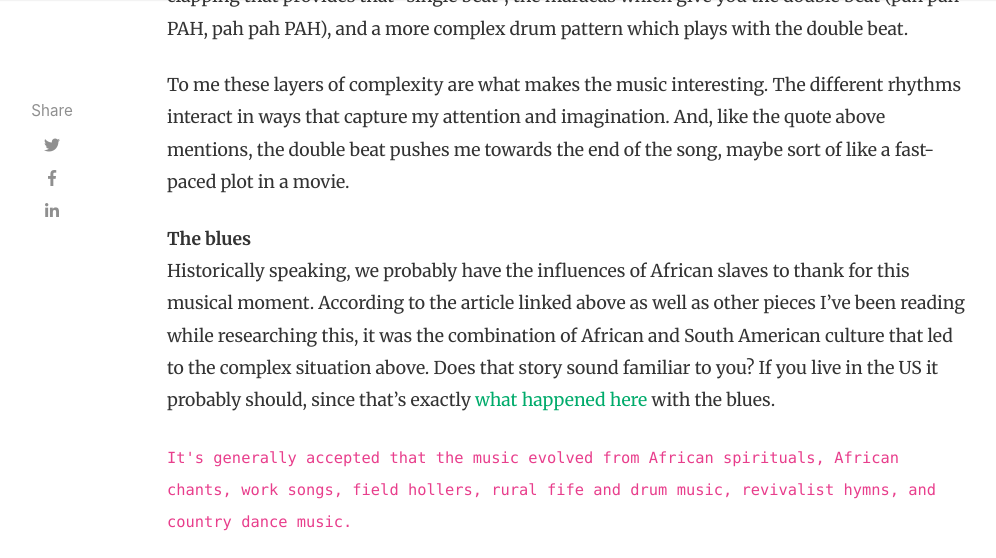
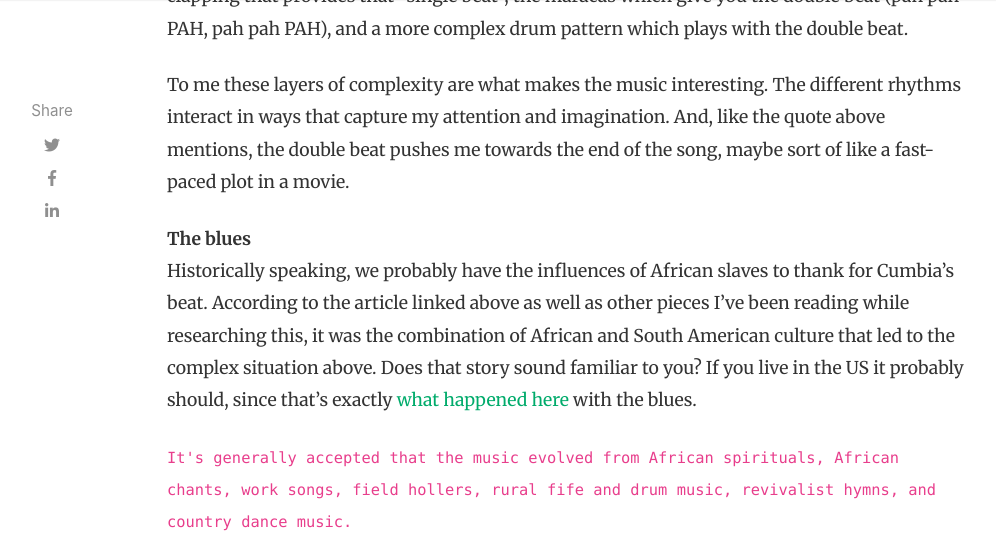
Before and after one commit to elialbert/elialbert.github.com, a Jekyll site: the page built from _posts/2019-11-9-cheesiness3.md, in a window 1280 px wide and 900 px high, scrolled down 2662 px, cut to the strip 0-558 px from the top of the window. Shown: the whole strip, without its empty margins (118-1114 px from the left). Built offline with Jekyll 4.4.1, drawn with Linux system fonts in a browser that asks for light colours; nearby versions of some CDN libraries.

Commit message:
one more edit

```diff
--- a/_posts/2019-11-9-cheesiness3.md
+++ b/_posts/2019-11-9-cheesiness3.md
@@ -39,7 +39,7 @@ Here is Totó la Momposina, a famous artist who has been keeping traditional Col
 To me these layers of complexity are what makes the music interesting. The different rhythms interact in ways that capture my attention and imagination. And, like the quote above mentions, the double beat pushes me towards the end of the song, maybe sort of like a fast-paced plot in a movie.
 
 **The blues**
-Historically speaking, we probably have the influences of African slaves to thank for this musical moment. According to the article linked above as well as other pieces I've been reading while researching this, it was the combination of African and South American culture that led to the complex situation above. Does that story sound familiar to you? If you live in the US it probably should, since that's exactly [what happened here](https://www.allaboutjazz.com/a-brief-history-of-the-blues-by-ed-kopp.php) with the blues.
+Historically speaking, we probably have the influences of African slaves to thank for Cumbia's beat. According to the article linked above as well as other pieces I've been reading while researching this, it was the combination of African and South American culture that led to the complex situation above. Does that story sound familiar to you? If you live in the US it probably should, since that's exactly [what happened here](https://www.allaboutjazz.com/a-brief-history-of-the-blues-by-ed-kopp.php) with the blues.
 
 `It's generally accepted that the music evolved from African spirituals, African chants, work songs, field hollers, rural fife and drum music, revivalist hymns, and country dance music.`
 
```
